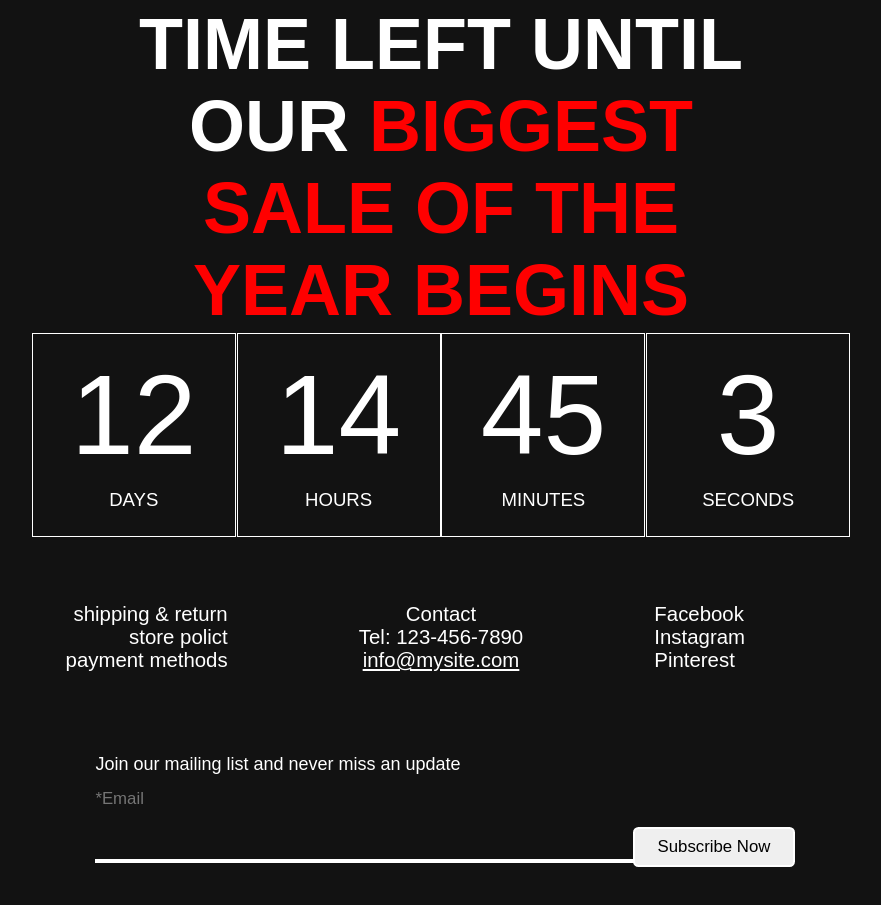
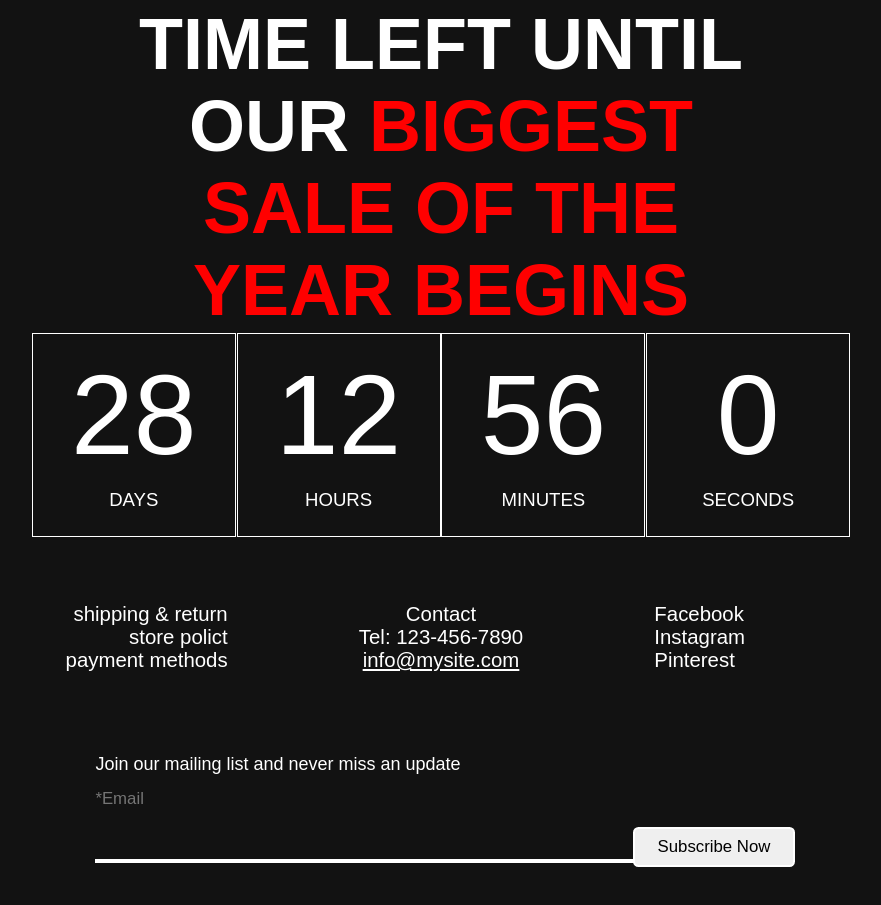
Before and after one commit to longiniii/funky-printed-bags, a plain HTML site: page index.html in a window 1280 px wide. Shown: the part 4077-4982 px from the top of the page, without its empty margins (199-1080 px from the left). Drawn offline with Linux system fonts and the light colour scheme; a web font is replaced by a local one.

Commit message:
added a timer

```diff
--- a/app.js
+++ b/app.js
@@ -9,6 +9,11 @@ let productImage;
 let add;
 let discount;
 let topSeller;
+let timeLeft = document.getElementById('tl-main')
+let days = document.getElementById('d-days')
+let hours = document.getElementById('h-hours')
+let minutes = document.getElementById('m-minutes')
+let seconds = document.getElementById('s-seconds')
 let products = (d) => {
     d.forEach((item, index) => {
         store.innerHTML +=
@@ -52,3 +57,19 @@ let products = (d) => {
         });
     });
 }
+var countDownDate = new Date("Mar 03, 2024 00:00:000").getTime();
+
+let x = setInterval(function() {
+    let now = new Date().getTime();
+    let distance = countDownDate - now;
+    if (distance <= 0) {
+        timeLeft.innerText = 'THE BIGGEST SALE OF THE YEAR HAS BEGUN'
+        clearInterval(x)
+    } else {
+        days.innerText = Math.floor(distance / (1000 * 60 * 60 * 24));
+        hours.innerText = Math.floor((distance % (1000 * 60 * 60 * 24)) / (1000 * 60 * 60));
+        minutes.innerText = Math.floor((distance % (1000 * 60 * 60)) / (1000 * 60));
+        seconds.innerText = Math.floor((distance % (1000 * 60)) / 1000);
+        console.log(days + "d " + hours + "h " + minutes + "m " + seconds + "s ");
+    }
+}, 1000);
--- a/index.html
+++ b/index.html
@@ -36,21 +36,21 @@
         <i class="fa-brands fa-pinterest-p fa-xl"></i>
     </div>
     <section id="time-left">
-        <h2 id="tl-main">TIME LEFT UNTIL OUR <span>BIGGEST SALE OF THE YEAR BEGINS</span></h2>
+        <h2 id="tl-main">TIME LEFT UNTIL OUR <span id="m-span">BIGGEST SALE OF THE YEAR BEGINS</span></h2>
         <div class="tl-time" id="tl-days">
-            <p class="t-time" id="d-days">12</p>
+            <p class="t-time" id="d-days"></p>
             <p class="t-time-text" id="-days-text">DAYS</p>
         </div>
         <div class="tl-time" id="tl-hours">
-            <p class="t-time" id="h-hours">14</p>
+            <p class="t-time" id="h-hours"></p>
             <p class="t-time-text" id="h-hours-text">HOURS</p>
         </div>
         <div class="tl-time" id="tl-minutes">
-            <p class="t-time" id="m-minutes">45</p>
+            <p class="t-time" id="m-minutes"></p>
             <p class="t-time-text" id="m-minutes-text">MINUTES</p>
         </div>
         <div class="tl-time" id="tl-seconds">
-            <p class="t-time" id="s-minutes">3</p>
+            <p class="t-time" id="s-seconds"></p>
             <p class="t-time-text" id="s-minutes-text">SECONDS</p>
         </div>
     </section>
```
